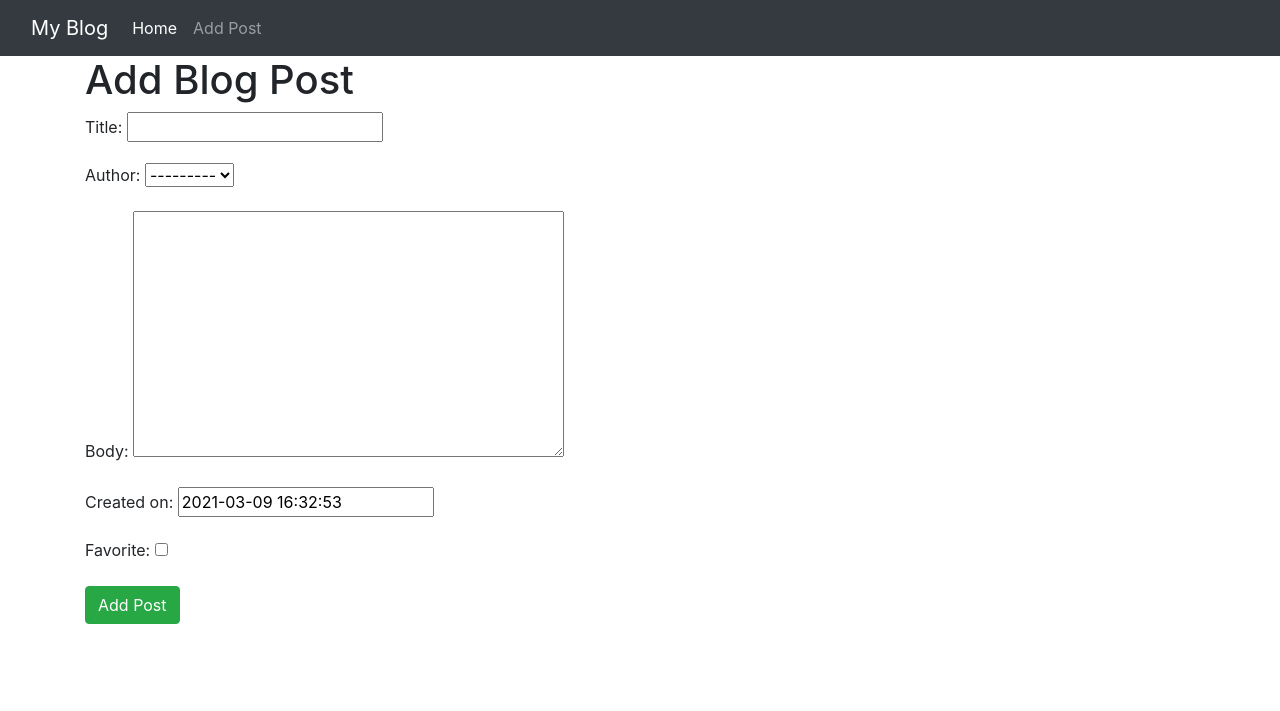
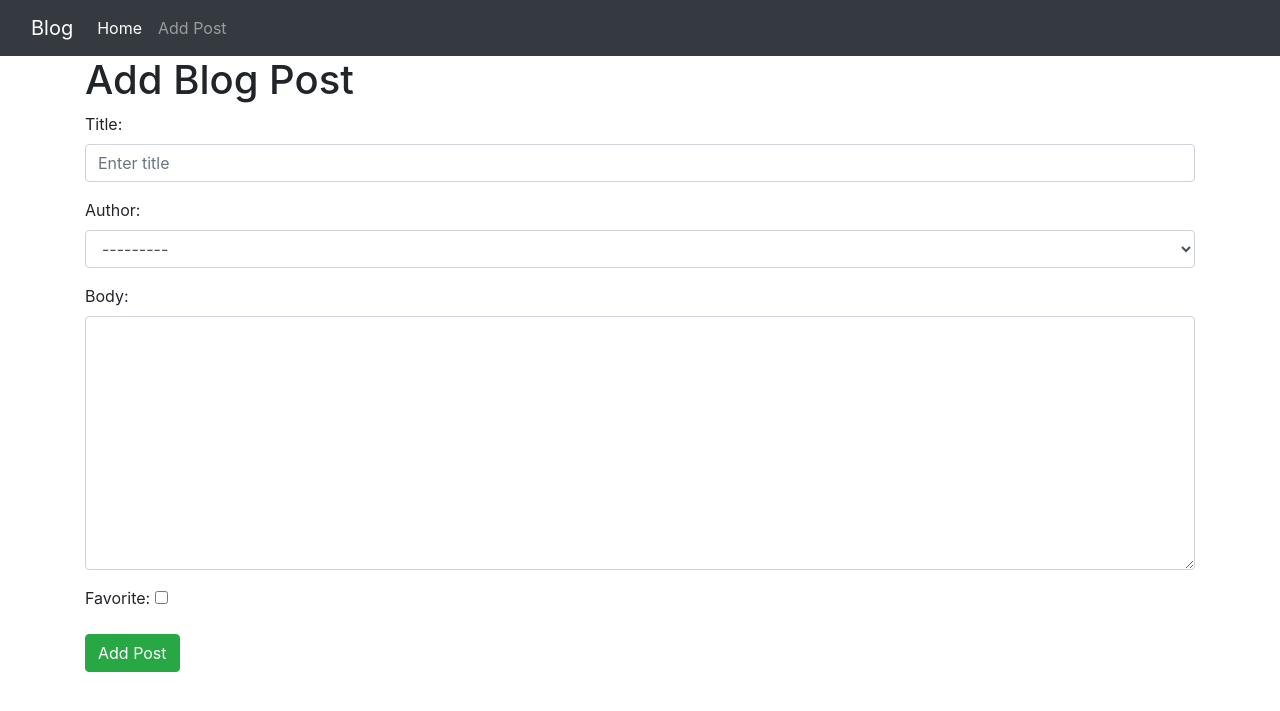
Before and after one commit to anishst/django_app, a Django app: page /add_post/ in a window 1280 px wide. Shown: the top 711 px of the page. Run offline with Django 3.2, Linux system fonts and the light colour scheme; some libraries are stand-ins or nearby versions.

Commit message:
added requirements txt added forms.py to apply bootstrap styles

```diff
--- /dev/null
+++ b/src/blog/forms.py
@@ -0,0 +1,16 @@
+from django import forms
+from blog.models import Post
+
+class PostForm(forms.ModelForm):
+    class Meta:
+        model = Post
+        # fields from form
+        fields = ('title', 'author', 'body', 'favorite')
+
+        widgets = {
+            # pass css classes for bootstrap
+            'title': forms.TextInput(attrs={'class': 'form-control', 'placeholder': 'Enter title'}),
+            'author': forms.Select(attrs={'class': 'form-control'}),
+            'body': forms.Textarea(attrs={'class': 'form-control'}),
+            'favorite': forms.CheckboxInput(),
+        }
--- a/src/blog/templates/base.html
+++ b/src/blog/templates/base.html
@@ -17,7 +17,7 @@
 
   <nav class="navbar navbar-expand-lg navbar-dark bg-dark">
     <div class="container-fluid">
-      <a class="navbar-brand" href="{% url 'home' %}">My Blog</a>
+      <a class="navbar-brand" href="{% url 'home' %}">Blog</a>
       <button class="navbar-toggler" type="button" data-bs-toggle="collapse" data-bs-target="#navbarSupportedContent"
         aria-controls="navbarSupportedContent" aria-expanded="false" aria-label="Toggle navigation">
         <span class="navbar-toggler-icon"></span>
--- a/src/blog/templates/blog_add.html
+++ b/src/blog/templates/blog_add.html
@@ -5,6 +5,8 @@
 {% block content %}
 <h1> Add Blog Post</h1>
 
+<!-- bootstrap style -->
+<div class="form-group">
 <!--https://docs.djangoproject.com/en/3.1/topics/forms/-->
 <form method="post">
     {% csrf_token %}
@@ -12,5 +14,5 @@
     <button type="submit" class="btn btn-success">Add Post</button>
 
 </form>
-
+</div>
 {% endblock %}
--- a/src/blog/templates/blog_details.html
+++ b/src/blog/templates/blog_details.html
@@ -16,7 +16,7 @@
     <span class="badge badge-secondary">Posted On: {{ post.created_on }} </span>
     <span class="badge badge-success">By:  {{ post.author.first_name }}  {{ post.author.last_name }}  </span>
     <span class="badge badge-danger pull-right">Category</span>
-    <span class="badge badge-warning">Posted On: {{ post.updated_on }} </span>
+    <span class="badge badge-warning">Updated On: {{ post.updated_on }} </span>
     <span class="badge badge-warning">Favorite: {{ post.favorite }} </span>
 </div>
 
--- a/src/blog/views.py
+++ b/src/blog/views.py
@@ -1,6 +1,7 @@
 from django.shortcuts import render
 from django.views.generic import ListView, DetailView, CreateView
 from blog.models import Post
+from blog.forms import PostForm
 
 # Create your views here.
 
@@ -9,7 +10,6 @@ from blog.models import Post
 
 
 # Class view
-
 class HomeView(ListView):
 
     # define which model to use
@@ -27,7 +27,8 @@ class PostDetailView(DetailView):
 
 class AddPostView(CreateView):
     model = Post
+    form_class = PostForm
     template_name = 'blog_add.html'
-    fields = '__all__'  # put all fields on page
+    # fields = '__all__'  # put all fields on page
     # spcifify fields
     # fields = ('title', 'body') # put specific fields
--- /dev/null
+++ b/src/requirements.txt
@@ -0,0 +1,4 @@
+asgiref==3.3.1
+Django==3.1.7
+pytz==2021.1
+sqlparse==0.4.1
```
